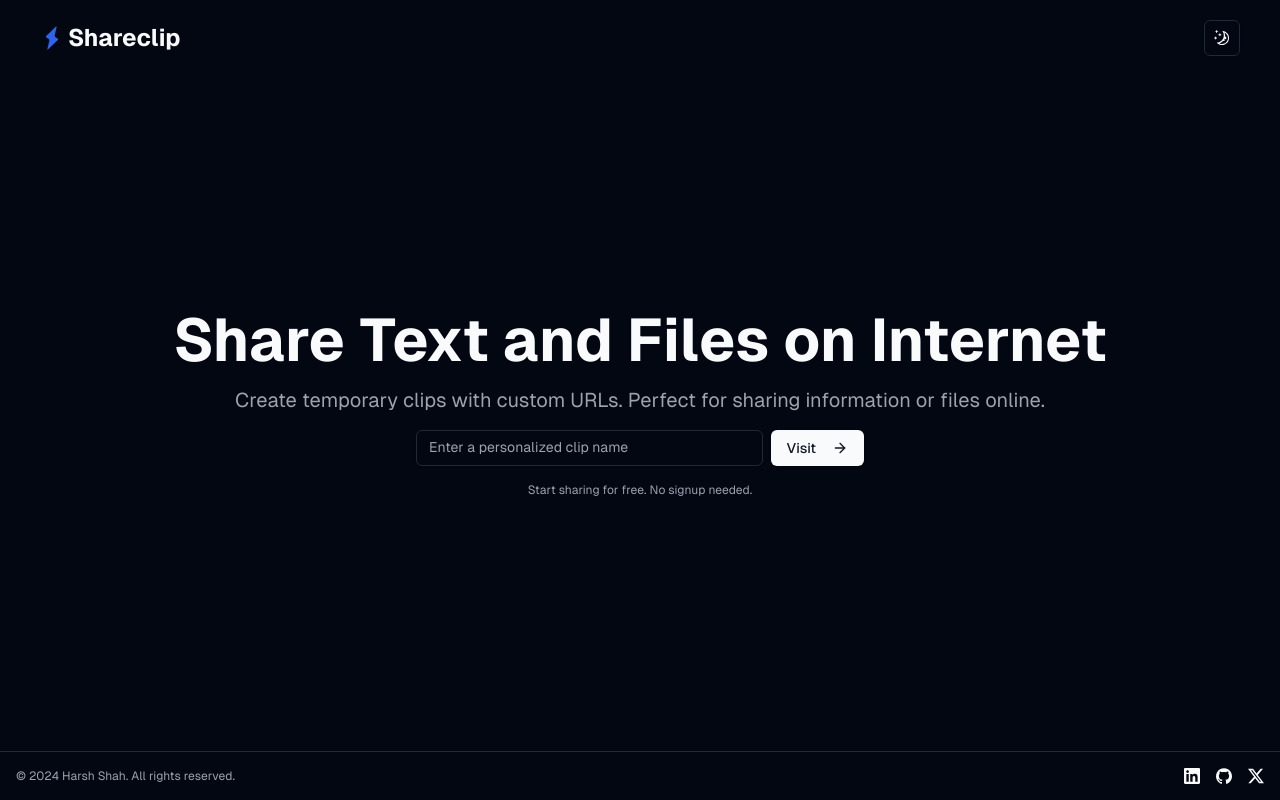
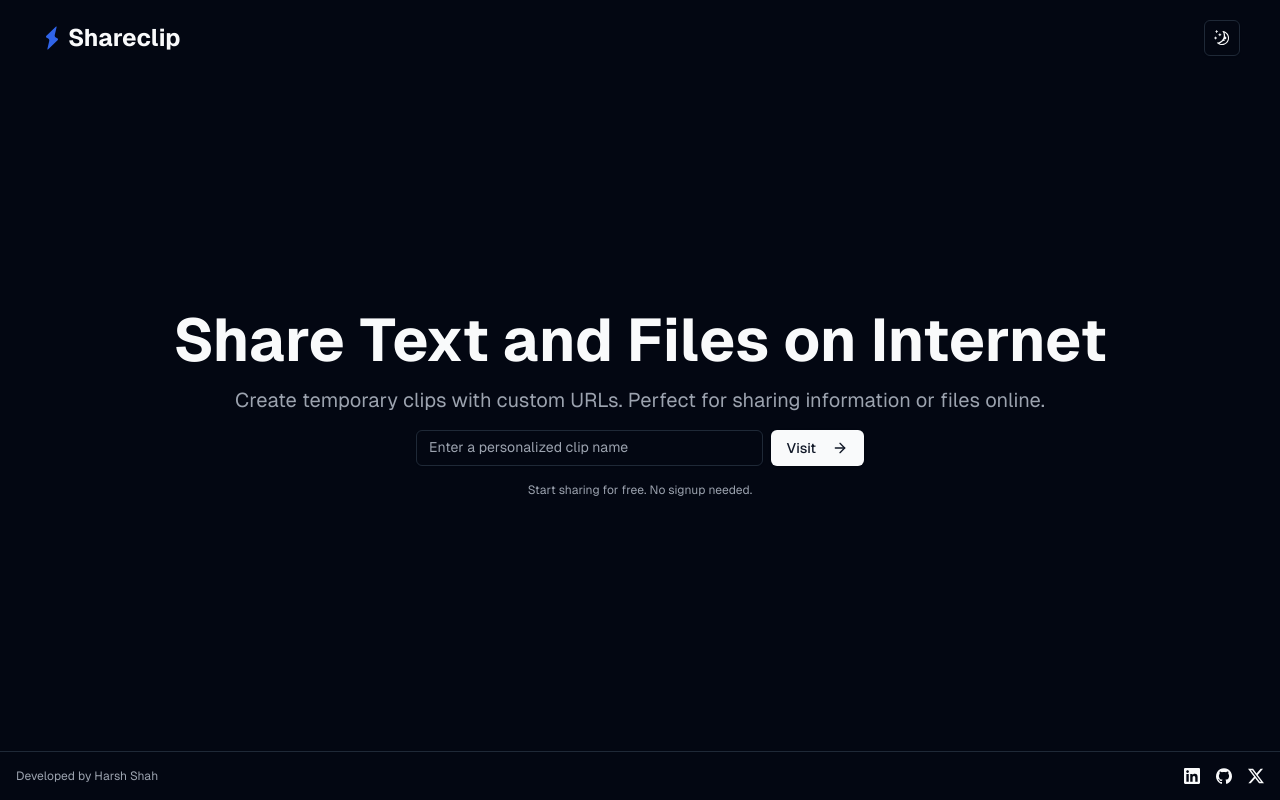
Before and after one commit to shaharsh624/shareclip-v2, a Next.js app: page / in a window 1280 px wide. Built offline with nearby package versions, Linux system fonts and the light colour scheme; what node-cron would draw is missing.

Commit message:
Changes in Footer

```diff
--- a/app/page.tsx
+++ b/app/page.tsx
@@ -55,7 +55,7 @@ export default function Home() {
             </main>
             <footer className="flex gap-2 sm:flex-row py-4 w-full items-center px-4 border-t">
                 <p className="text-xs text-gray-500 dark:text-gray-400">
-                    © 2024 Harsh Shah. All rights reserved.
+                    Developed by Harsh Shah
                 </p>
                 <nav className="ml-auto flex gap-4">
                     <Link
```
